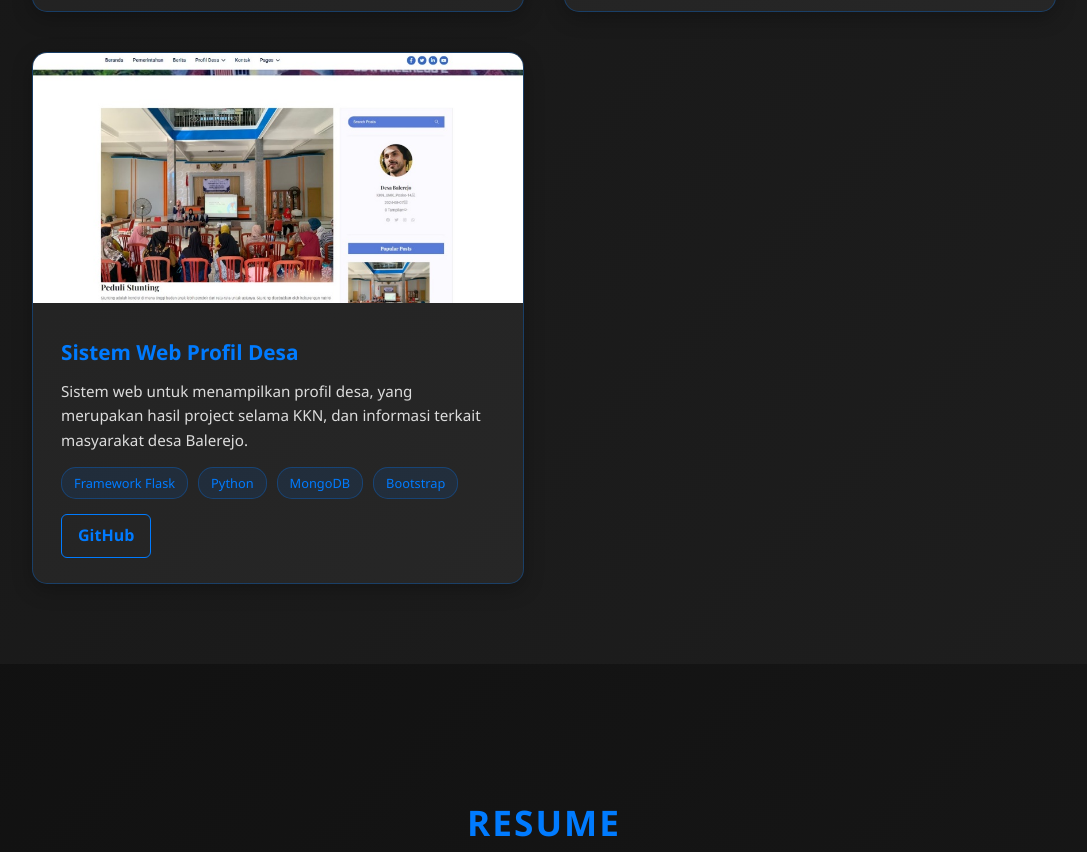
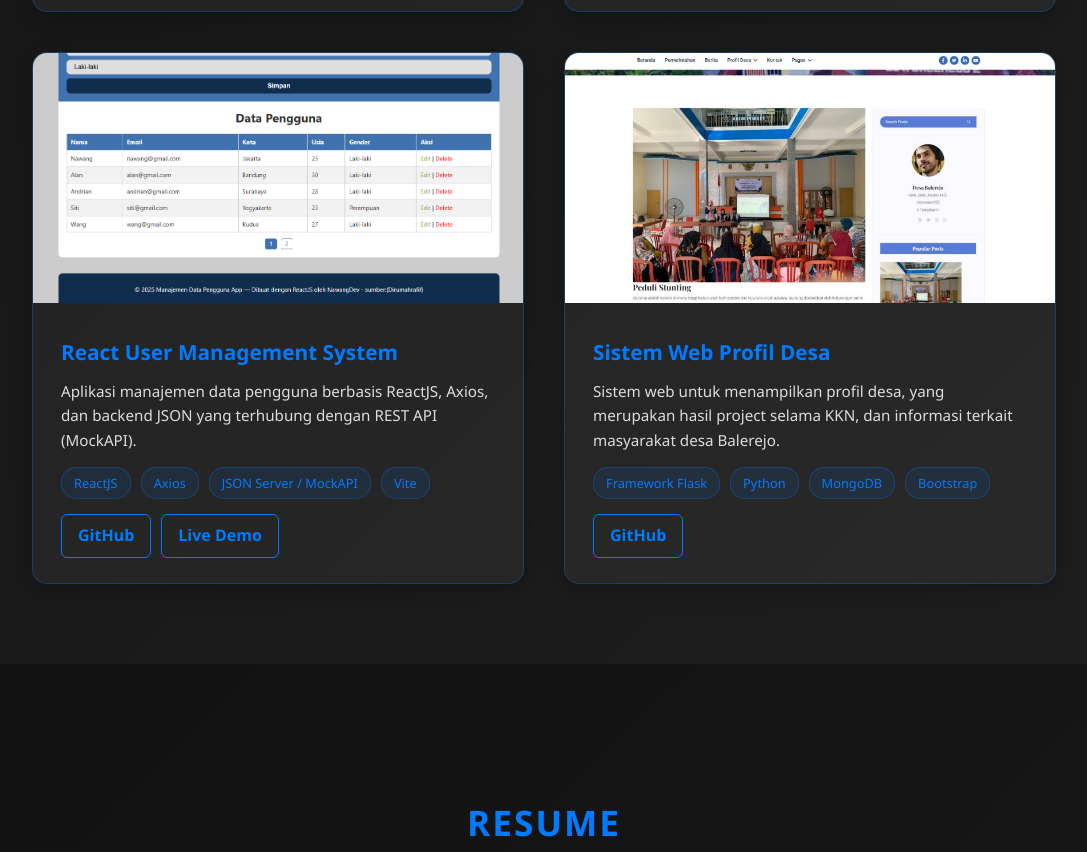
Before and after one commit to nawangandrian/MyPortfolio_25, a plain HTML site: page index.html in a window 1280 px wide. Shown: the part 3771-4623 px from the top of the page, without its empty margins (96-1183 px from the left). Drawn offline with Linux system fonts and the light colour scheme; a web font is replaced by a local one.

Commit message:
Update Portfolio_25

```diff
--- a/index.html
+++ b/index.html
@@ -113,7 +113,7 @@
       </p>
 
       <div class="hero-buttons">
-        <a href="https://drive.google.com/file/d/13fZa4ZmENOqH_k-2S5rzvTfr9GyjLaC1/view?usp=drive_link" target="_blank" class="btn primary">Download CV</a>
+        <a href="https://drive.google.com/file/d/1Jhn77a0l4G_eQ3UZcAiaQ6ck14N2SLtR/view?usp=drive_link" target="_blank" class="btn primary">Download CV</a>
         <a href="mailto:nawangandrian@gmail.com" class="btn outline">Contact</a>
       </div>
 
@@ -273,6 +273,31 @@
                         <a href="https://github.com/nawangandrian/rental-livewire" target="_blank" class="project-link">GitHub</a>
                     </div>
                 </div>
+            </div>
+
+            <div class="project-card">
+              <div class="project-image">
+                <img src="img/beranda user.png" alt="React User Management System">
+              </div>
+
+              <div class="project-content">
+                <h3>React User Management System</h3>
+                <p>
+                  Aplikasi manajemen data pengguna berbasis ReactJS, Axios, dan backend JSON yang terhubung dengan REST API (MockAPI).
+                </p>
+
+                <div class="project-tech">
+                  <span>ReactJS</span>
+                  <span>Axios</span>
+                  <span>JSON Server / MockAPI</span>
+                  <span>Vite</span>
+                </div>
+
+                <div class="project-links">
+                  <a href="https://github.com/nawangandrian/react-user-management" target="_blank" class="project-link">GitHub</a>
+                  <a href="https://react-user-management-flame.vercel.app/" target="_blank" class="project-link live">Live Demo</a>
+                </div>
+              </div>
             </div>
 
             <div class="project-card">
```
Also changed, not shown: img/beranda user.png (added).
